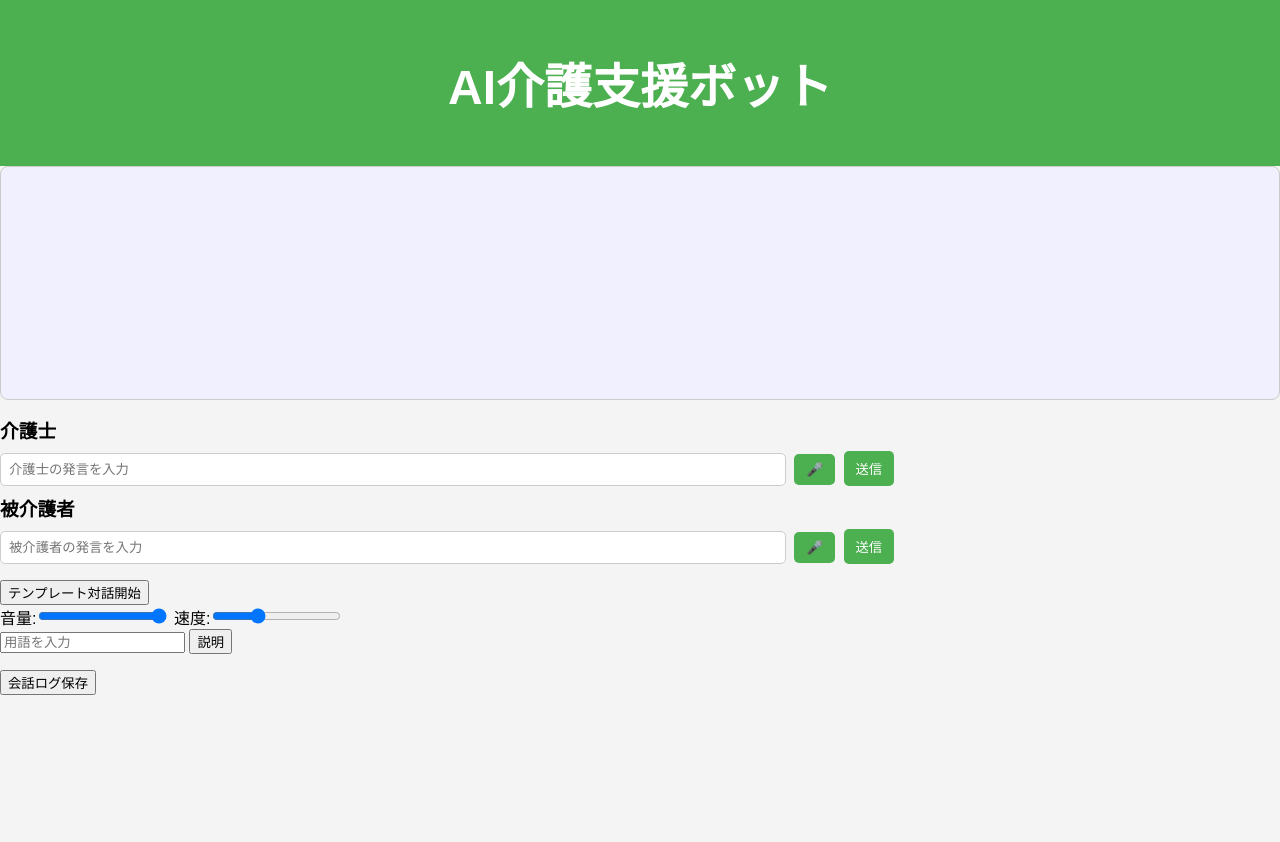
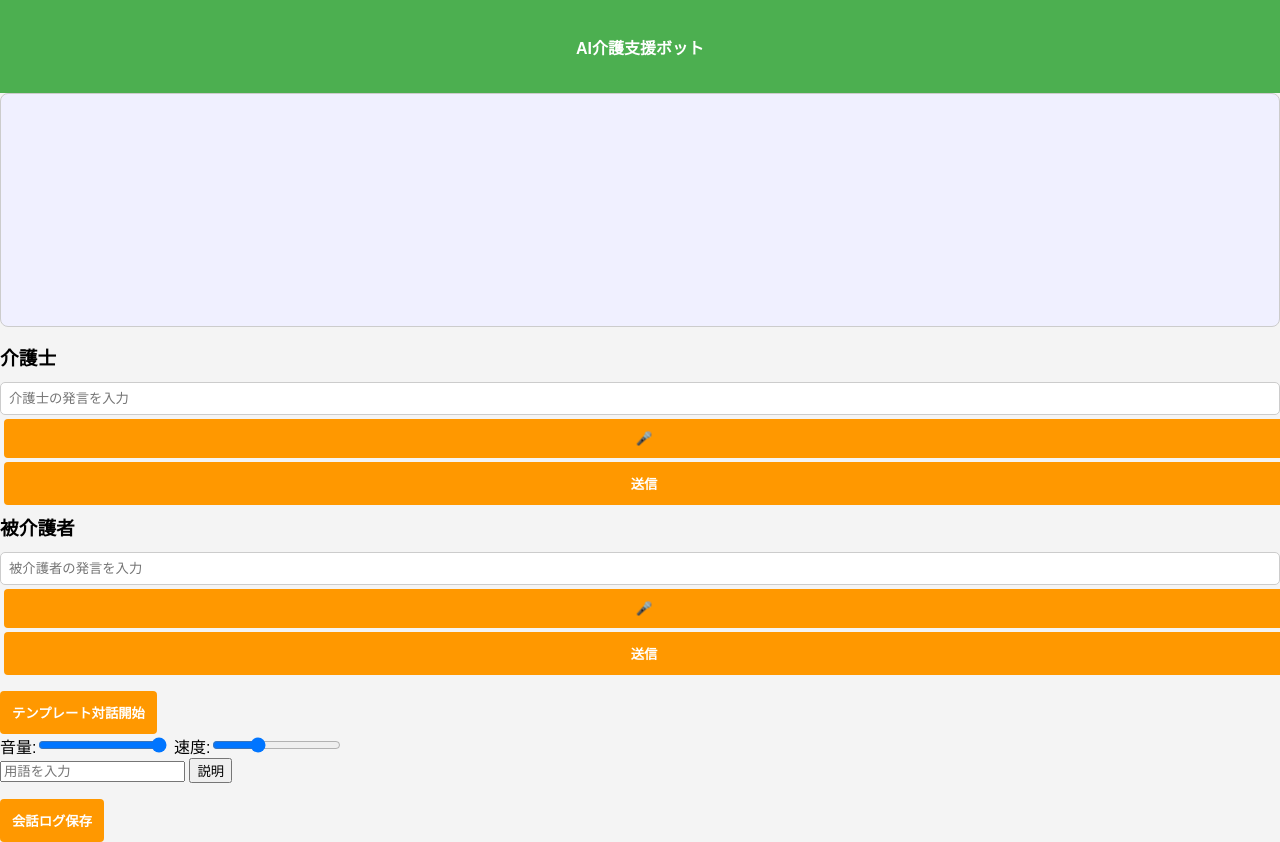
Before and after one commit to MitsunoriFukuchi692/KigosienChatbot_0621, a Flask app: page / in a window 1280 px wide. Before the commit the page ends 695 px from the top, so only its background shows below. Run offline with Flask 3, Linux system fonts and the light colour scheme.

Commit message:
ヘッダー細く＆タイトル変更、メッセージ色分け、送信ボタン強調

```diff
--- a/static/css/styles.css
+++ b/static/css/styles.css
@@ -144,3 +144,55 @@ header {
     gap: 4px;
   }
 }
+
+/* ヘッダーを細く＆文言変更 */
+header h1 {
+  background-color: #4CAF50; /* 既存の色に合わせて */
+  color: white;
+  font-size: 16px;           /* 小さめに */
+  padding: 8px 0;            /* 上下の余白を控えめに */
+  text-align: center;
+}
+
+/* メッセージの色分け */
+.message-caregiver {
+  background-color: #e0f7fa; /* 介護士：淡い水色 */
+  color: #006064;
+  padding: 8px;
+  border-radius: 4px;
+  margin-bottom: 4px;
+}
+.message-caree {
+  background-color: #fff3e0; /* 被介護者：淡いオレンジ */
+  color: #e65100;
+  padding: 8px;
+  border-radius: 4px;
+  margin-bottom: 4px;
+}
+
+/* 送信ボタンを目立たせる */
+.input-panel button,
+#save-log-btn,
+#template-start-btn {
+  background-color: #ff9800; /* オレンジ */
+  color: white;
+  border: none;
+  font-weight: bold;
+  padding: 12px;
+  border-radius: 4px;
+  cursor: pointer;
+  transition: background-color .2s;
+}
+.input-panel button:hover,
+#save-log-btn:hover,
+#template-start-btn:hover {
+  background-color: #fb8c00; /* 濃いオレンジ */
+}
+
+/* テキスト入力フィールドとボタンの幅をスマホでも広く */
+.input-panel input[type="text"],
+.input-panel button {
+  width: 100%;
+  box-sizing: border-box;
+  margin-top: 4px;
+}
```
